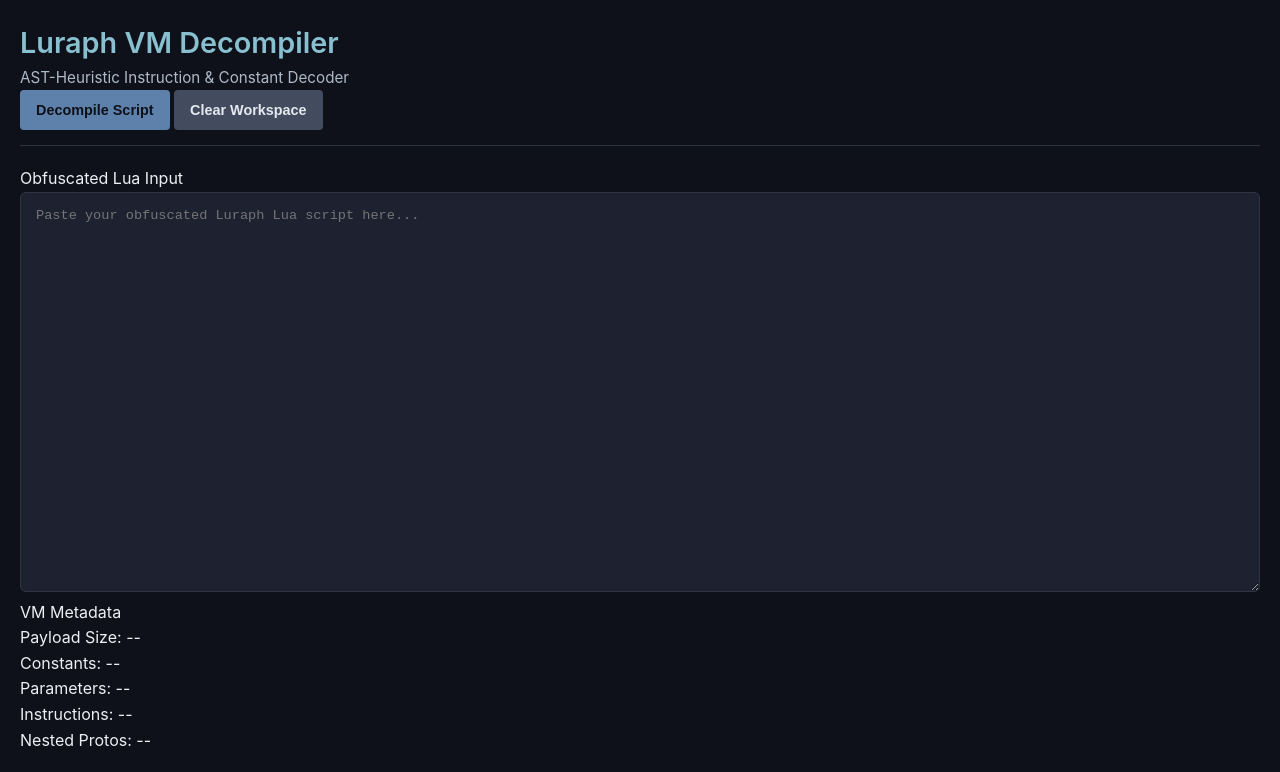
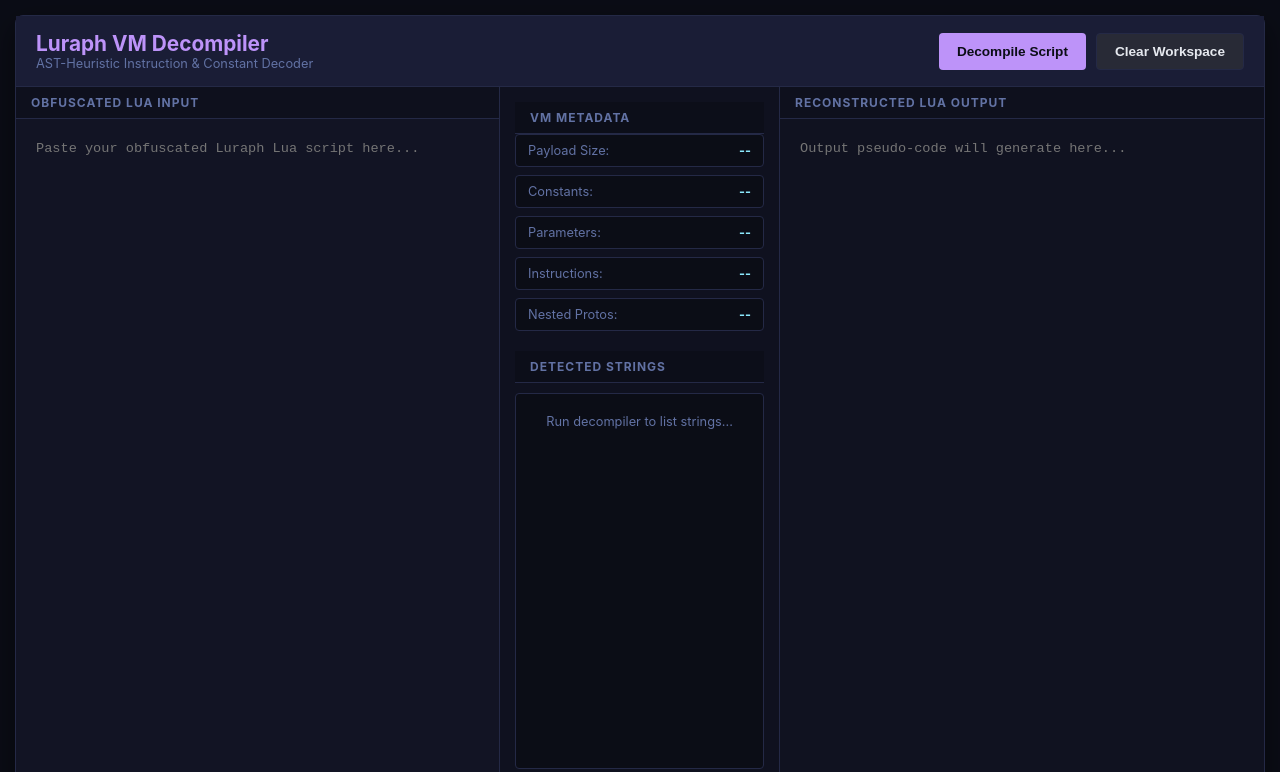
Before and after one commit to GixnkyDelmonunt/deobfs, a plain HTML site: page index.html in a window 1280 px wide. Shown: the top 772 px of the page. Drawn offline with Linux system fonts and the light colour scheme.

Commit message:
Update style.css

```diff
--- a/style.css
+++ b/style.css
@@ -1,119 +1,72 @@
-/* Custom Reset and Variables */
+/* Styling variables for Dark/IDE Theme */
+:root {
+    --bg-main: #0b0d16;
+    --bg-editor: #121424;
+    --bg-header: #1a1d36;
+    --border-color: #242946;
+    --text-primary: #e6e9ef;
+    --text-muted: #6272a4;
+    --accent-blue: #8be9fd;
+    --accent-green: #50fa7b;
+    --accent-purple: #bd93f9;
+    --accent-pink: #ff79c6;
+    --font-mono: 'Fira Code', 'Courier New', Courier, monospace;
+}
+
 * {
     box-sizing: border-box;
     margin: 0;
     padding: 0;
 }
 
-:root {
-    --bg-primary: #0f111a;
-    --bg-secondary: #1e2130;
-    --border-color: #2e3440;
-    --text-primary: #eceff4;
-    --text-secondary: #88c0d0;
-    --accent: #5e81ac;
-    --accent-hover: #81a1c1;
-    --font-mono: 'Courier New', Courier, monospace;
+body {
+    background-color: var(--bg-main);
+    color: var(--text-primary);
+    font-family: -apple-system, BlinkMacSystemFont, "Segoe UI", Roboto, Helvetica, Arial, sans-serif;
+    height: 100vh;
+    overflow: hidden;
+    padding: 15px;
 }
 
-body {
-    background-color: var(--bg-primary);
-    color: var(--text-primary);
-    font-family: -apple-system, BlinkMacSystemFont, "Segoe UI", Roboto, Helvetica, Arial, sans-serif;
-    line-height: 1.6;
-    padding: 20px;
-}
-
-.container {
-    max-width: 1200px;
-    margin: 0 auto;
-    display: flex;
-    flex-direction: column;
-    min-height: calc(100vh - 40px);
-}
-
-header {
-    margin-bottom: 20px;
-    border-bottom: 1px solid var(--border-color);
-    padding-bottom: 15px;
-}
-
-header h1 {
-    color: var(--text-secondary);
-    font-size: 1.8rem;
-    font-weight: 600;
-}
-
-header p {
-    color: #aebac7;
-    font-size: 0.95rem;
-}
-
-/* Layout Grid */
-.workspace {
-    display: grid;
-    grid-template-columns: 1fr;
-    gap: 20px;
-    flex-grow: 1;
-}
-
-@media (min-width: 768px) {
-    .workspace {
-        grid-template-columns: 1fr 120px 1fr;
-        align-items: center;
-    }
-}
-
-.input-panel, .output-panel {
+.app-container {
     display: flex;
     flex-direction: column;
     height: 100%;
+    border: 1px solid var(--border-color);
+    border-radius: 8px;
+    background-color: var(--bg-editor);
+    box-shadow: 0 10px 30px rgba(0, 0, 0, 0.5);
 }
 
-label {
-    font-size: 0.85rem;
-    text-transform: uppercase;
-    letter-spacing: 1px;
-    margin-bottom: 8px;
-    color: var(--text-secondary);
+.app-header {
+    background-color: var(--bg-header);
+    padding: 15px 20px;
+    display: flex;
+    justify-content: space-between;
+    align-items: center;
+    border-bottom: 1px solid var(--border-color);
 }
 
-textarea {
-    width: 100%;
-    min-height: 400px;
-    height: 100%;
-    background-color: var(--bg-secondary);
-    border: 1px solid var(--border-color);
-    border-radius: 6px;
-    color: #d8dee9;
-    font-family: var(--font-mono);
-    font-size: 0.85rem;
-    padding: 15px;
-    resize: vertical;
-    outline: none;
-    transition: border-color 0.2s;
+.branding h1 {
+    font-size: 1.3rem;
+    color: var(--accent-purple);
+    font-weight: 700;
 }
 
-textarea:focus {
-    border-color: var(--accent);
+.branding p {
+    font-size: 0.8rem;
+    color: var(--text-muted);
 }
 
-textarea[readonly] {
-    background-color: #141622;
-    cursor: text;
+.actions {
+    display: flex;
+    gap: 10px;
 }
 
-/* Control Buttons */
-.controls {
-    display: flex;
-    flex-direction: column;
-    gap: 12px;
-    justify-content: center;
-}
-
+/* Form inputs & Button elements */
 .btn-primary, .btn-secondary {
-    padding: 12px 16px;
-    font-size: 0.9rem;
+    padding: 10px 18px;
+    font-size: 0.85rem;
     font-weight: bold;
     border: none;
     border-radius: 4px;
@@ -122,30 +75,142 @@ textarea[readonly] {
 }
 
 .btn-primary {
-    background-color: var(--accent);
-    color: var(--bg-primary);
+    background-color: var(--accent-purple);
+    color: var(--bg-main);
 }
 
 .btn-primary:hover {
-    background-color: var(--accent-hover);
+    background-color: #a476f5;
 }
 
 .btn-secondary {
-    background-color: #434c5e;
-    color: #e5e9f0;
+    background-color: #282a36;
+    color: var(--text-primary);
+    border: 1px solid var(--border-color);
 }
 
 .btn-secondary:hover {
-    background-color: #4c566a;
+    background-color: #343746;
 }
 
 .btn-primary:active, .btn-secondary:active {
     transform: scale(0.98);
 }
 
-footer {
-    margin-top: 20px;
+/* Code Layout Panel */
+.editor-layout {
+    display: grid;
+    grid-template-columns: 1fr;
+    grid-template-rows: 1fr 150px 1fr;
+    flex-grow: 1;
+    overflow: hidden;
+}
+
+@media (min-width: 992px) {
+    .editor-layout {
+        grid-template-columns: 1fr 280px 1fr;
+        grid-template-rows: 1fr;
+    }
+}
+
+.editor-pane, .sidebar-pane {
+    display: flex;
+    flex-direction: column;
+    border-right: 1px solid var(--border-color);
+    overflow: hidden;
+}
+
+.editor-pane:last-child {
+    border-right: none;
+}
+
+.pane-header {
+    background-color: rgba(0, 0, 0, 0.2);
+    padding: 8px 15px;
+    font-size: 0.75rem;
+    text-transform: uppercase;
+    font-weight: bold;
+    letter-spacing: 1px;
+    color: var(--text-muted);
+    border-bottom: 1px solid var(--border-color);
+}
+
+textarea {
+    width: 100%;
+    height: 100%;
+    background-color: var(--bg-editor);
+    border: none;
+    color: #f8f8f2;
+    font-family: var(--font-mono);
+    font-size: 0.85rem;
+    padding: 20px;
+    resize: none;
+    outline: none;
+    line-height: 1.5;
+}
+
+textarea[readonly] {
+    background-color: rgba(0, 0, 0, 0.1);
+}
+
+/* Sidebar Information Panel */
+.sidebar-pane {
+    background-color: rgba(0, 0, 0, 0.15);
+    padding: 15px;
+}
+
+.metadata-grid {
+    display: grid;
+    grid-template-columns: 1fr;
+    gap: 8px;
+}
+
+.meta-item {
+    font-size: 0.8rem;
+    background-color: var(--bg-main);
+    padding: 8px 12px;
+    border-radius: 4px;
+    border: 1px solid var(--border-color);
+    display: flex;
+    justify-content: space-between;
+}
+
+.meta-item .label {
+    color: var(--text-muted);
+}
+
+.meta-item span:last-child {
+    font-weight: bold;
+    color: var(--accent-blue);
+}
+
+.strings-container {
+    flex-grow: 1;
+    overflow-y: auto;
+    margin-top: 10px;
+    background-color: var(--bg-main);
+    border: 1px solid var(--border-color);
+    border-radius: 4px;
+    padding: 10px;
+}
+
+.strings-container p.empty-state {
+    font-size: 0.8rem;
+    color: var(--text-muted);
     text-align: center;
-    font-size: 0.8rem;
-    color: #4c566a;
+    margin-top: 10px;
 }
+
+.string-tag {
+    font-family: var(--font-mono);
+    font-size: 0.75rem;
+    color: var(--accent-green);
+    background-color: rgba(80, 250, 123, 0.1);
+    padding: 4px 8px;
+    border-radius: 3px;
+    margin-bottom: 6px;
+    white-space: nowrap;
+    overflow: hidden;
+    text-overflow: ellipsis;
+    display: block;
+}
```
